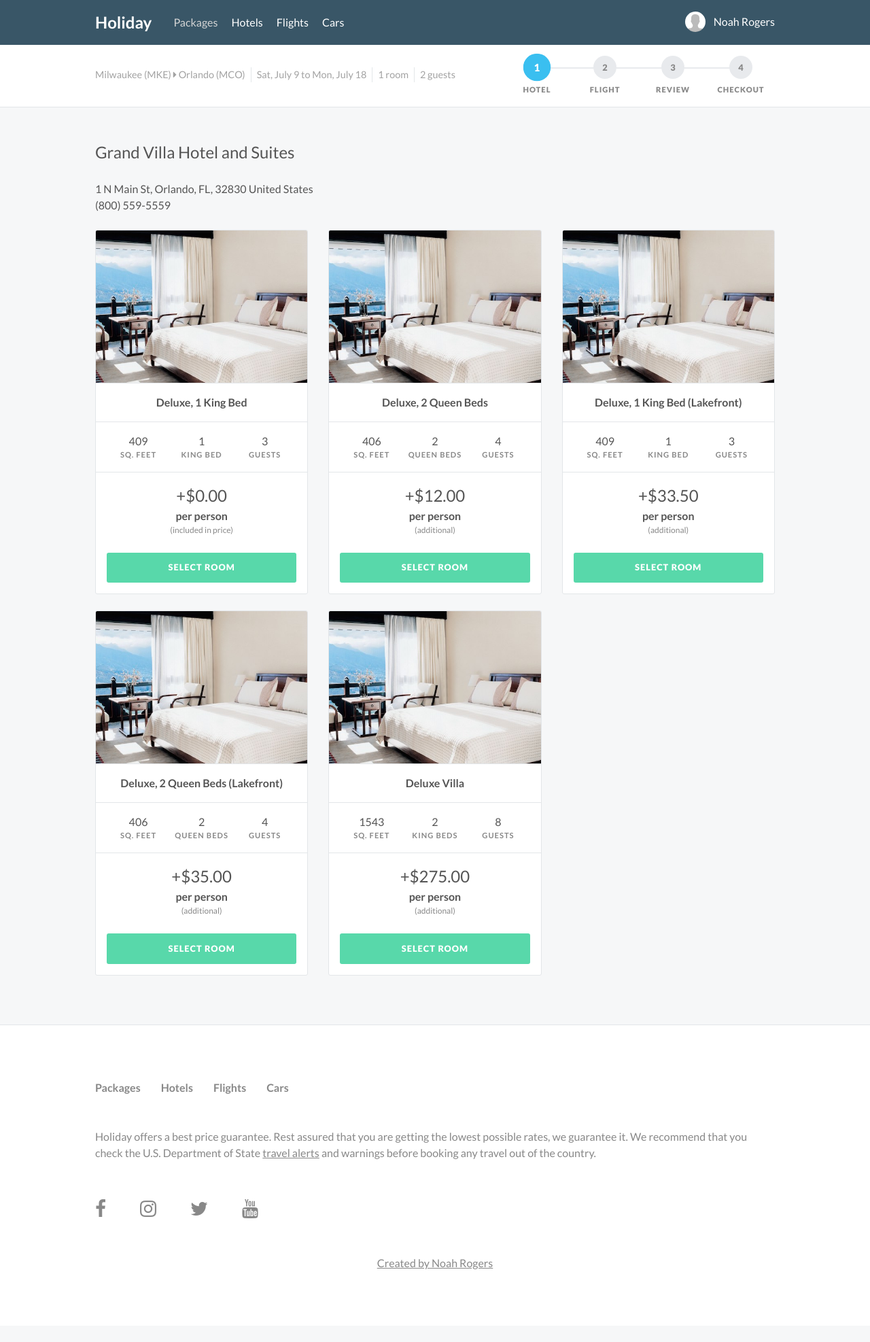
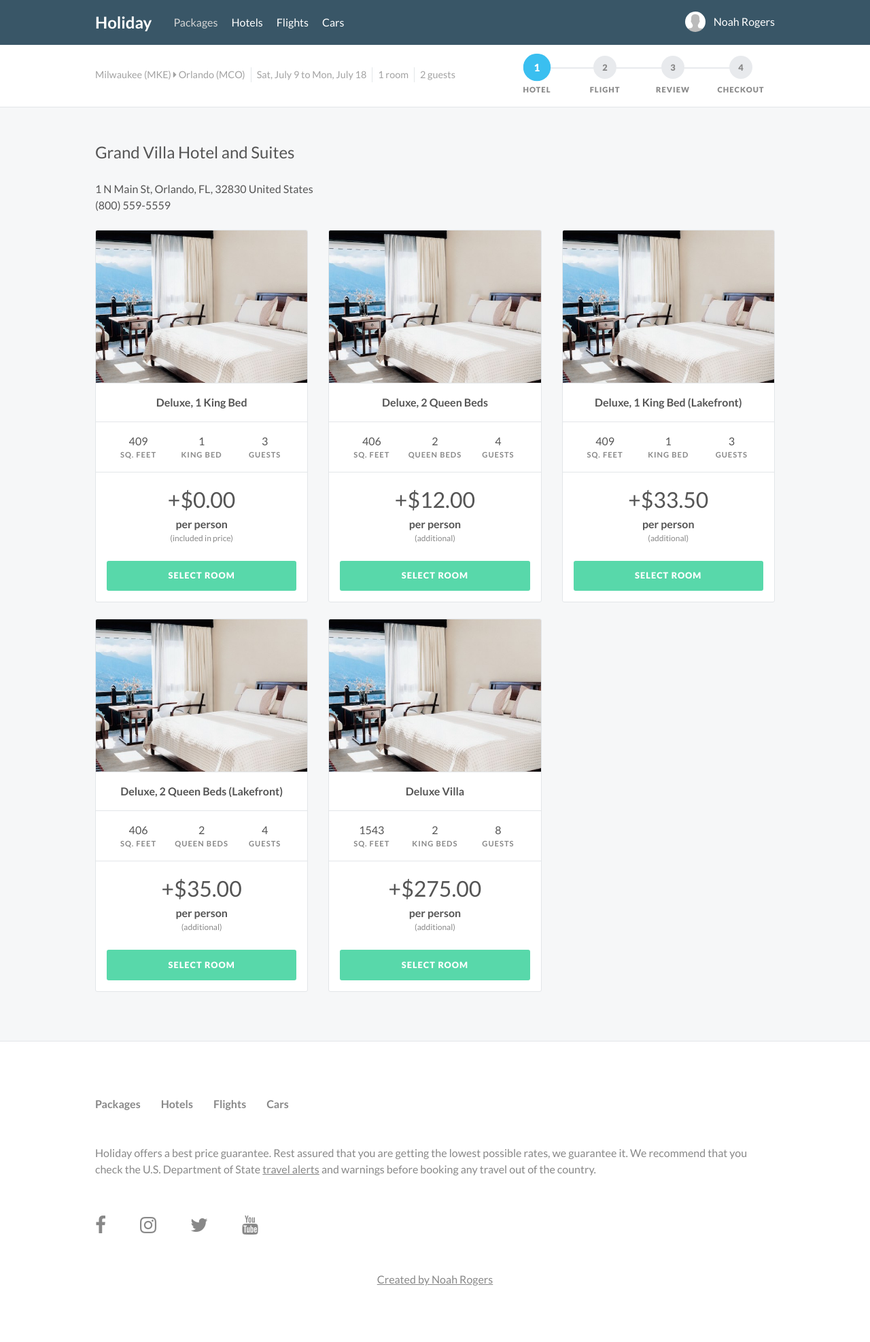
Before and after one commit to Treydor/holiday, a Jekyll site: the page built from _pages/packages/package-room-type.html, in a window 1280 px wide. Shown: the whole page at 68% size. Built offline with Jekyll 4.4.1, drawn with Linux system fonts in a browser that asks for light colours; nearby versions of some CDN libraries; before the commit the page ends 1950 px from its top, so only the background shows below that.

Commit message:
Removes margin from all rows, styles price

```diff
--- a/assets/stylesheets/components/_cards.scss
+++ b/assets/stylesheets/components/_cards.scss
@@ -58,7 +58,7 @@
     text-decoration: none;
   }
 
-  p {
+  .row {
     margin: 0;
   }
 }
@@ -148,6 +148,8 @@
 }
 
 .card__price {
+  font-size: 2rem;
+  font-weight: $regular;
   margin: 0;
 }
 
```
